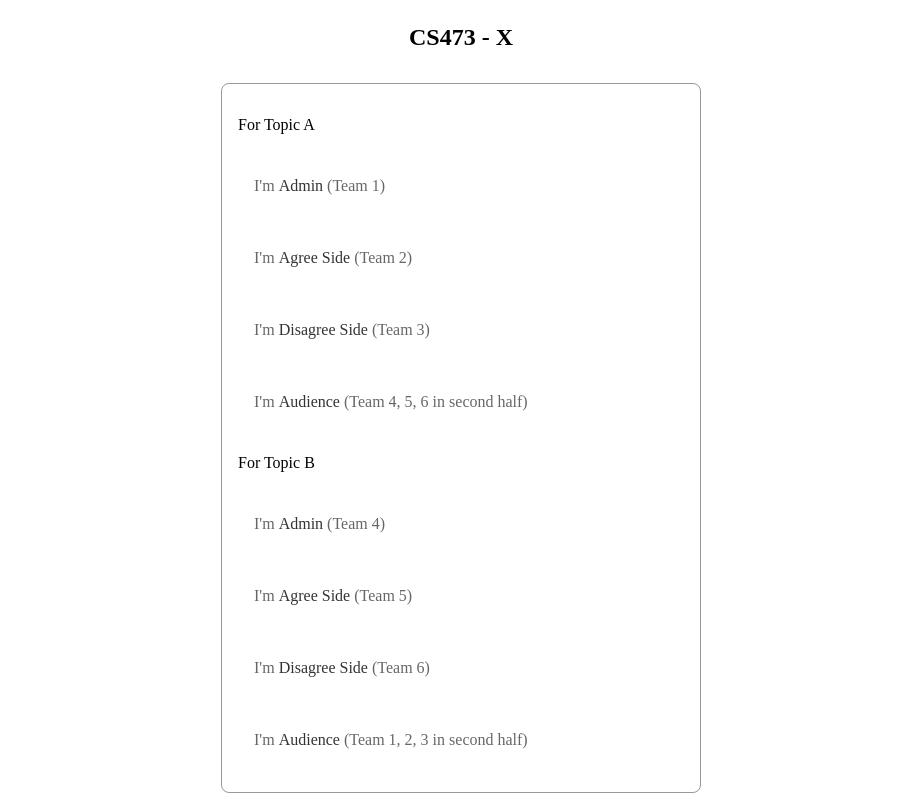
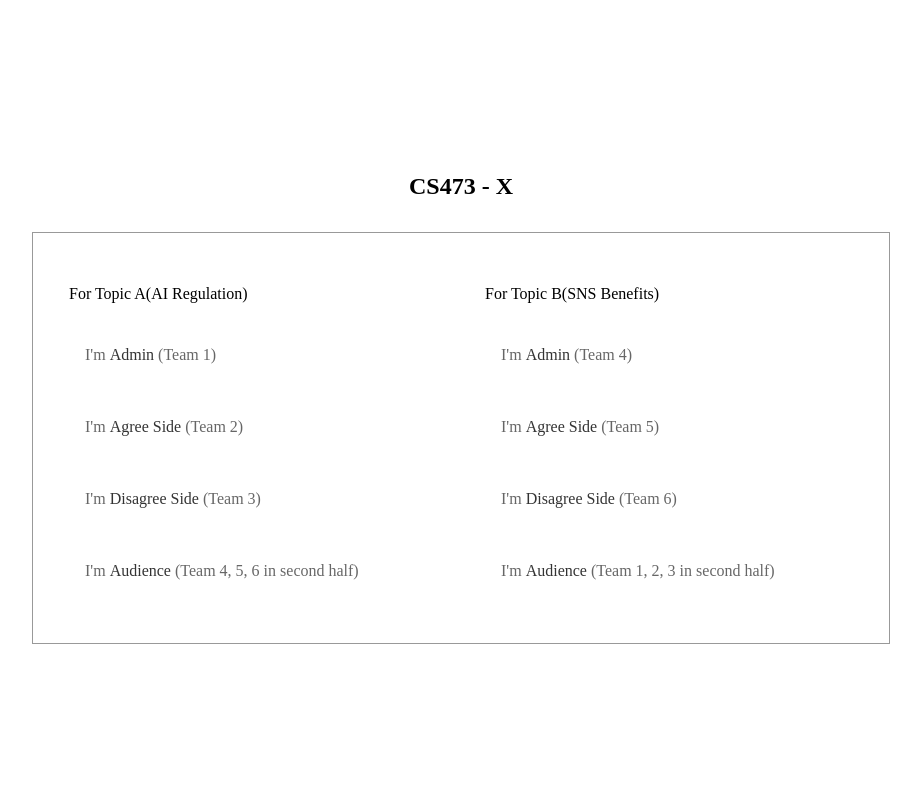
Before and after one commit to Gabul99/CS473-x, a React (Create React App) app: page / in a window 1280 px wide. Shown: the top 800 px of the page, without its empty margins (179-1100 px from the left). Built offline with nearby package versions, Linux system fonts and the light colour scheme; a web font is replaced by a local one.

Commit message:
Login page 가로로 나열되도록 수정

```diff
--- a/src/pages/LoginPage.tsx
+++ b/src/pages/LoginPage.tsx
@@ -3,7 +3,7 @@ import React, {useEffect, useState} from 'react';
 import styled from "styled-components";
 import Colors from "../style/Colors";
 import UserType from "../data/UserEnum";
-import { useSetRecoilState } from "recoil";
+import {useSetRecoilState} from "recoil";
 import {userAtom} from "../store/UserAtom";
 
 const Container = styled.div`
@@ -23,12 +23,21 @@ const Container = styled.div`
 `;
 
 const CenterArea = styled.div`
-  width: 480px;
+  width: fit-content;
   height: fit-content;
+  display: flex;
+  flex-direction: row;
+  border: 1px solid ${Colors.BLACK40};
+  gap: 16px;
+  padding: 20px;
+  box-sizing: border-box;
+`;
+
+const ColumnList = styled.div`
+  width: 400px;
   display: flex;
   flex-direction: column;
   border-radius: 8px;
-  border: 1px solid ${Colors.BLACK40};
   padding: 16px;
   box-sizing: border-box;
 `;
@@ -105,46 +114,57 @@ const LoginPage = () => {
     <Container>
       <h1 className={'title'}>CS473 - X</h1>
       <CenterArea>
-        <p>For Topic A</p>
-        <Item className={topicType === 'A' && userType === 'ADMIN' ? 'selected' : ''} name={'Admin'} teamNum={'1'} onClick={() => {
+        <ColumnList>
+          <p>For Topic A(AI Regulation)</p>
+          <Item className={topicType === 'A' && userType === 'ADMIN' ? 'selected' : ''} name={'Admin'} teamNum={'1'}
+                onClick={() => {
                   setTopicType('A');
                   setUserType(UserType.ADMIN)
-        }} />
-        <Item className={topicType === 'A' && userType === 'AGREE' ? 'selected' : ''} name={'Agree Side'} teamNum={'2'} onClick={() => {
+                }}/>
+          <Item className={topicType === 'A' && userType === 'AGREE' ? 'selected' : ''} name={'Agree Side'}
+                teamNum={'2'} onClick={() => {
             setTopicType('A');
             setUserType(UserType.AGREE)
-        }} />
-        <Item className={topicType === 'A' && userType === 'DISAGREE' ? 'selected' : ''} name={'Disagree Side'} teamNum={'3'} onClick={() => {
+          }}/>
+          <Item className={topicType === 'A' && userType === 'DISAGREE' ? 'selected' : ''} name={'Disagree Side'}
+                teamNum={'3'} onClick={() => {
             setTopicType('A');
             setUserType(UserType.DISAGREE)
-        }} />
-        <Item className={topicType === 'A' && userType === 'AUDIENCE' ? 'selected' : ''} name={'Audience'} teamNum={'4, 5, 6 in second half'} onClick={() => {
+          }}/>
+          <Item className={topicType === 'A' && userType === 'AUDIENCE' ? 'selected' : ''} name={'Audience'}
+                teamNum={'4, 5, 6 in second half'} onClick={() => {
             setTopicType('A');
             setUserType(UserType.AUDIENCE)
-        }} />
-        <p>For Topic B</p>
-        <Item className={topicType === 'B' && userType === 'ADMIN' ? 'selected' : ''} name={'Admin'} teamNum={'4'} onClick={() => {
+          }}/>
+        </ColumnList>
+        <ColumnList>
+          <p>For Topic B(SNS Benefits)</p>
+          <Item className={topicType === 'B' && userType === 'ADMIN' ? 'selected' : ''} name={'Admin'} teamNum={'4'}
+                onClick={() => {
                   setTopicType('B');
                   setUserType(UserType.ADMIN)
-        }} />
-        <Item className={topicType === 'B' && userType === 'AGREE' ? 'selected' : ''} name={'Agree Side'} teamNum={'5'} onClick={() => {
+                }}/>
+          <Item className={topicType === 'B' && userType === 'AGREE' ? 'selected' : ''} name={'Agree Side'}
+                teamNum={'5'} onClick={() => {
             setTopicType('B');
             setUserType(UserType.AGREE)
-        }} />
-        <Item className={topicType === 'B' && userType === 'DISAGREE' ? 'selected' : ''} name={'Disagree Side'} teamNum={'6'} onClick={() => {
+          }}/>
+          <Item className={topicType === 'B' && userType === 'DISAGREE' ? 'selected' : ''} name={'Disagree Side'}
+                teamNum={'6'} onClick={() => {
             setTopicType('B');
             setUserType(UserType.DISAGREE)
-        }} />
-        <Item className={topicType === 'B' && userType === 'AUDIENCE' ? 'selected' : ''} name={'Audience'} teamNum={'1, 2, 3 in second half'} onClick={() => {
+          }}/>
+          <Item className={topicType === 'B' && userType === 'AUDIENCE' ? 'selected' : ''} name={'Audience'}
+                teamNum={'1, 2, 3 in second half'} onClick={() => {
             setTopicType('B');
             setUserType(UserType.AUDIENCE)
-        }} />
-
+          }}/>
+        </ColumnList>
       </CenterArea>
       {userType !== undefined &&
       <>
         <InputAlertText>Please type your 'unique' nickname! This system identify users by nickname.</InputAlertText>
-        <NicknameInput value={nickname} onChange={e => setNickname(e.target.value)} placeholder={'type your nickname'} />
+        <NicknameInput value={nickname} onChange={e => setNickname(e.target.value)} placeholder={'type your nickname'}/>
         <NextButton onClick={onEnter}>
           Enter
         </NextButton>
@@ -161,7 +181,7 @@ interface ItemProps {
   onClick: () => void;
 }
 
-const Item = ({ className, name, teamNum, onClick }: ItemProps) => {
+const Item = ({className, name, teamNum, onClick}: ItemProps) => {
   return <ItemContainer className={className} onClick={onClick}>
     <p className={'reg-text'}>
       I'm
```
Lines whose indentation alone changed are shown as unchanged.
